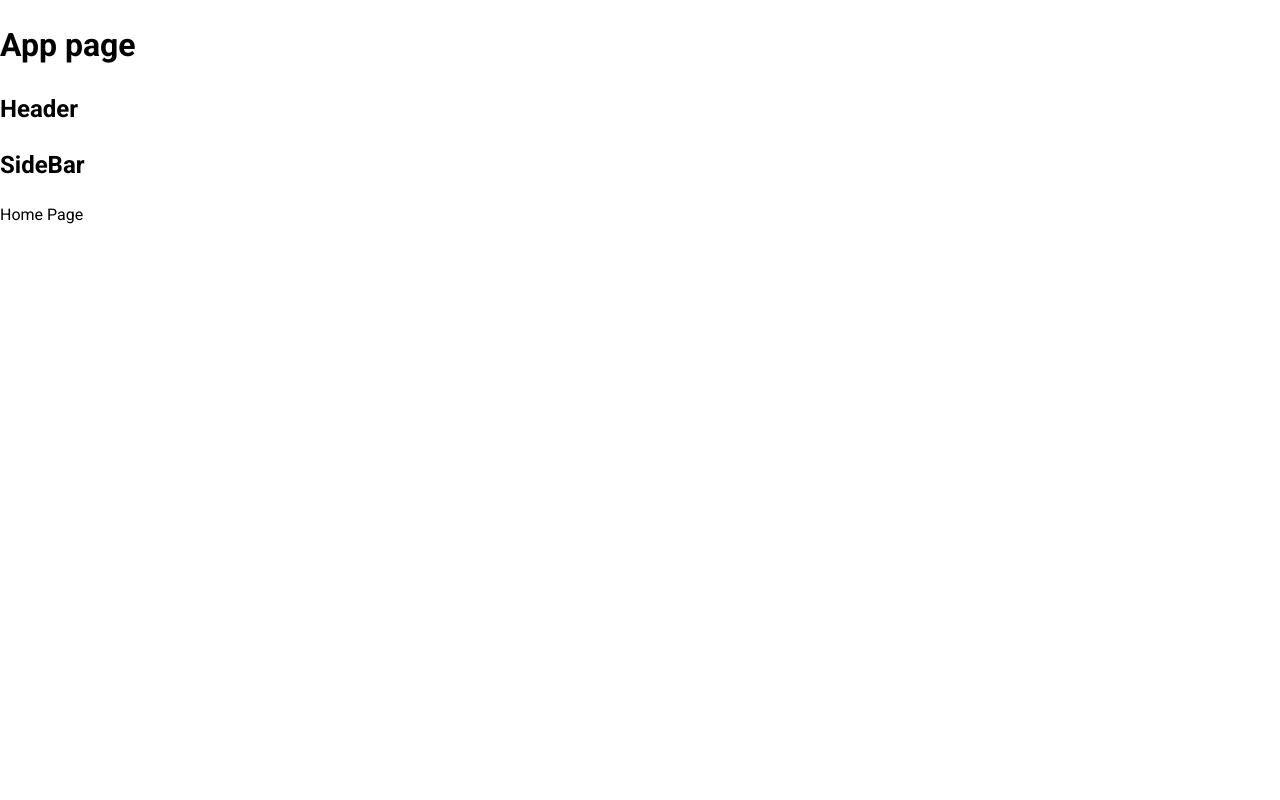
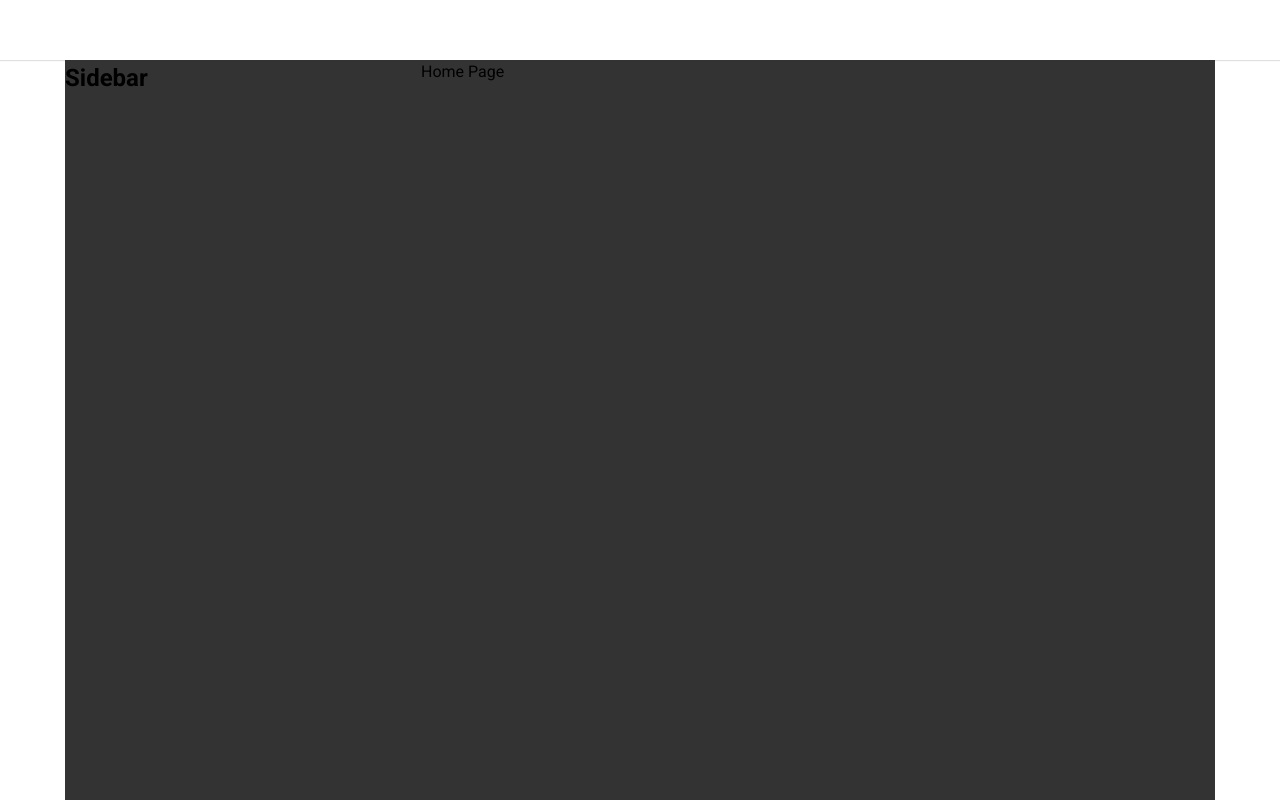
Before and after one commit to trandongberesil/TikTok, a React (Create React App) app: page / in a window 1280 px wide. Shown: the top 800 px of the page. Built offline with nearby package versions, Linux system fonts and the light colour scheme.

Commit message:
default layout

```diff
--- a/package.json
+++ b/package.json
@@ -6,6 +6,7 @@
     "@testing-library/jest-dom": "^5.16.4",
     "@testing-library/react": "^13.2.0",
     "@testing-library/user-event": "^13.5.0",
+    "classnames": "^2.3.1",
     "normalize.css": "^8.0.1",
     "react": "^18.1.0",
     "react-dom": "^18.1.0",
--- a/src/App.js
+++ b/src/App.js
@@ -6,7 +6,6 @@
   return (
     <BrowserRouter>
       <div className="App">
-        <h1>App page</h1>
         <Routes>
           {publicRoutes.map((route, index) => {
             const Page = route.component;
--- a/src/components/GlobalStyle/GlobalStyle.scss
+++ b/src/components/GlobalStyle/GlobalStyle.scss
@@ -3,9 +3,14 @@
 
 :root {
   --primary: #fe2c55;
+  //default Layout
+  --default-layout-header-height: 60px;
+  --default-layout-width: 1150px;
 }
 
 * {
+  margin: 0;
+  padding: 0;
   box-sizing: border-box;
 }
 
--- /dev/null
+++ b/src/components/Layout/DefaultLayout/DefaultLayout.module.scss
@@ -0,0 +1,17 @@
+.wrapper {
+  display: flex;
+  justify-content: center;
+  flex-direction: column;
+  align-items: center;
+}
+
+.container {
+  width: var(--default-layout-width);
+  min-height: 1000px;
+  background-color: #333;
+  display: flex;
+}
+
+.content {
+  flex: 1;
+}
--- /dev/null
+++ b/src/components/Layout/DefaultLayout/Sidebar/Sidebar.module.scss
@@ -0,0 +1,3 @@
+.wrapper {
+  width: 356px;
+}
--- a/src/components/Layout/DefaultLayout/Sidebar/index.js
+++ b/src/components/Layout/DefaultLayout/Sidebar/index.js
@@ -1,5 +1,14 @@
+import style from "./Sidebar.module.scss";
+import classNames from "classnames/bind";
+
+const cx = classNames.bind(style);
+
 function Sidebar() {
-  return <h2>SideBar</h2>;
+  return (
+    <aside className={cx("wrapper")}>
+      <h2>Sidebar</h2>
+    </aside>
+  );
 }
 
 export default Sidebar;
--- a/src/components/Layout/DefaultLayout/index.js
+++ b/src/components/Layout/DefaultLayout/index.js
@@ -1,13 +1,17 @@
 import Header from "~/components/Layout/components/Header";
 import Sidebar from "./Sidebar";
+import style from "./DefaultLayout.module.scss";
+import classNames from "classnames/bind";
+
+const cx = classNames.bind(style);
 
 function DefaultLayout({ children }) {
   return (
-    <div>
+    <div className={cx("wrapper")}>
       <Header />
-      <div className="container">
+      <div className={cx("container")}>
         <Sidebar />
-        <div className="content">{children}</div>
+        <div className={cx("content")}>{children}</div>
       </div>
     </div>
   );
--- a/src/components/Layout/HeaderOnly/index.js
+++ b/src/components/Layout/HeaderOnly/index.js
@@ -1,6 +1,6 @@
 import Header from "~/components/Layout/components/Header";
 
-function DefaultLayout({ children }) {
+function HeaderOnly({ children }) {
   return (
     <div>
       <h2>Header Only</h2>
@@ -12,4 +12,4 @@
   );
 }
 
-export default DefaultLayout;
+export default HeaderOnly;
--- /dev/null
+++ b/src/components/Layout/components/Header/Header.module.scss
@@ -0,0 +1,12 @@
+.wrapper {
+  height: var(--default-layout-header-height);
+  width: 100%;
+  box-shadow: 0px 1px 1px rgb(0 0 0 / 12%);
+  display: flex;
+  justify-content: center;
+}
+
+.inner {
+  height: 100%;
+  width: var(--default-layout-width);
+}
--- a/src/components/Layout/components/Header/index.js
+++ b/src/components/Layout/components/Header/index.js
@@ -1,5 +1,17 @@
+import style from "./Header.module.scss";
+import classNames from "classnames/bind";
+
+const cx = classNames.bind(style);
+
 function Header() {
-  return <h2>Header</h2>;
+  return (
+    <div className={cx("wrapper")}>
+      <div className={cx("inner")}>
+        {/* logo */}
+        {/* search */}
+      </div>
+    </div>
+  );
 }
 
 export default Header;
```
Also changed, not shown: 1 other file (tests, documents, lock files or other folders).
